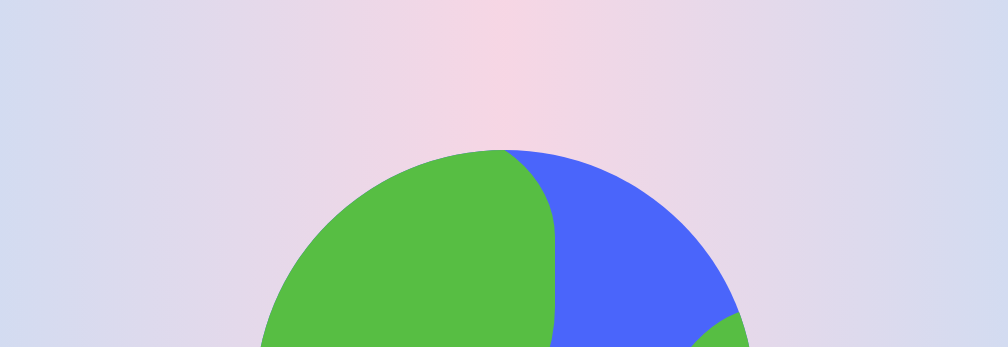
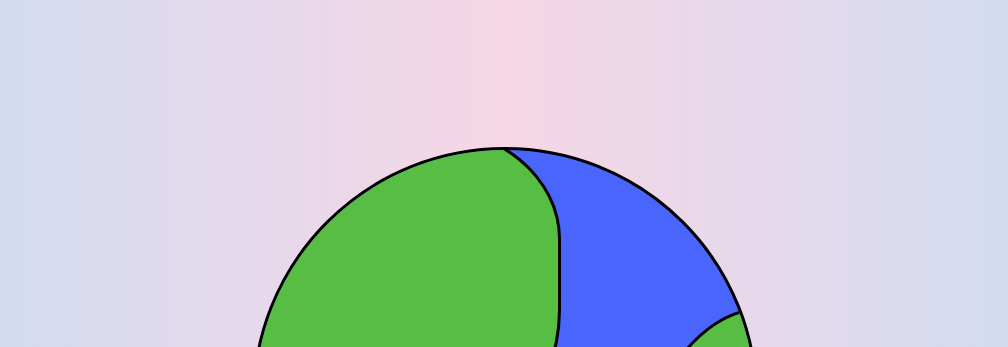
Before and after one commit to yoonmallang22/my-character, a plain HTML site: page index.html in a window 1280 px wide. Shown: the top 347 px of the page, without its empty margins (135-1143 px from the left). Drawn offline with Linux system fonts and the light colour scheme.

Commit message:
add border

```diff
--- a/css/style.css
+++ b/css/style.css
@@ -15,6 +15,14 @@ body {
     rgba(238, 174, 202, 0.5) 0%,
     rgba(148, 187, 233, 0.5) 100%
   );
+}
+
+.jigu,
+[class^="ground"],
+[class$="cheek"],
+.mouth,
+.tongue {
+  border: 3px solid #000;
 }
 
 .jigu {
```
